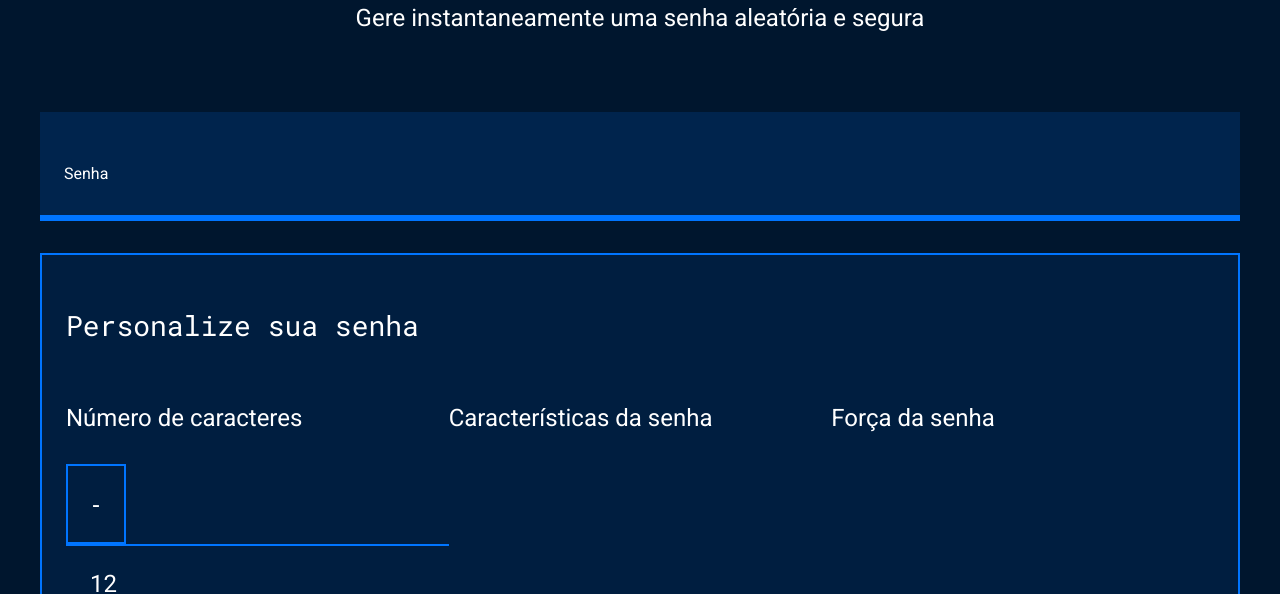
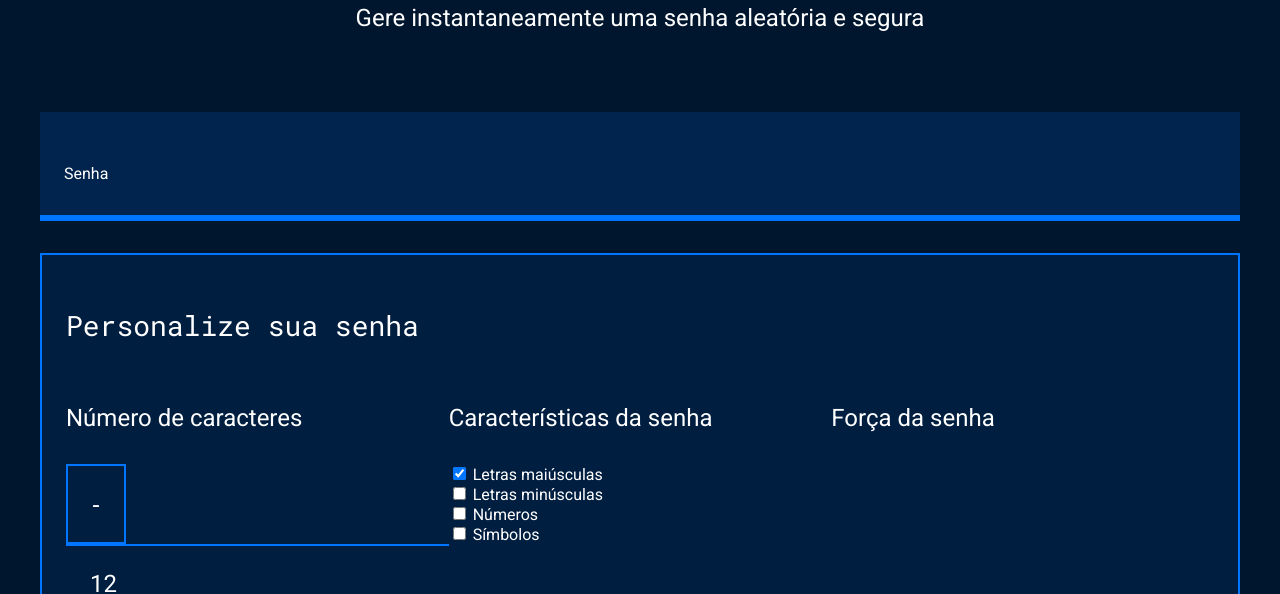
Before and after one commit to LEMMelloRT/Aula-1-Alura-, a plain HTML site: page index.html in a window 1280 px wide. Shown: the part 214-808 px from the top of the page. Drawn offline with Linux system fonts and the light colour scheme.

Commit message:
Update index.html

```diff
--- a/index.html
+++ b/index.html
@@ -31,8 +31,24 @@
     </div>
 </div>
                 <div class="parametro-senha">
-                    <h4 class="parametro-senha__titulo">Características da senha</h4>
-                </div>
+    <h4 class="parametro-senha__titulo">Características da senha</h4>
+    <div class="parametro-senha-checkbox">
+        <input name="maiusculo" type="checkbox" checked>
+        <label for="maiusculo">Letras maiúsculas</label>
+    </div>
+    <div class="parametro-senha-checkbox">
+        <input name="minusculo" type="checkbox">
+        <label for="minusculo">Letras minúsculas</label>
+    </div>
+    <div class="parametro-senha-checkbox">
+        <input name="numero" type="checkbox">
+        <label for="numero">Números</label>
+    </div>
+    <div class="parametro-senha-checkbox">
+    <input name="simbolo" type="checkbox">
+        <label for="simbolo">Símbolos</label>
+    </div>
+</div>
                 <div class="parametro-senha">
                     <h4 class="parametro-senha__titulo">Força da senha</h4>
                 </div>
```
